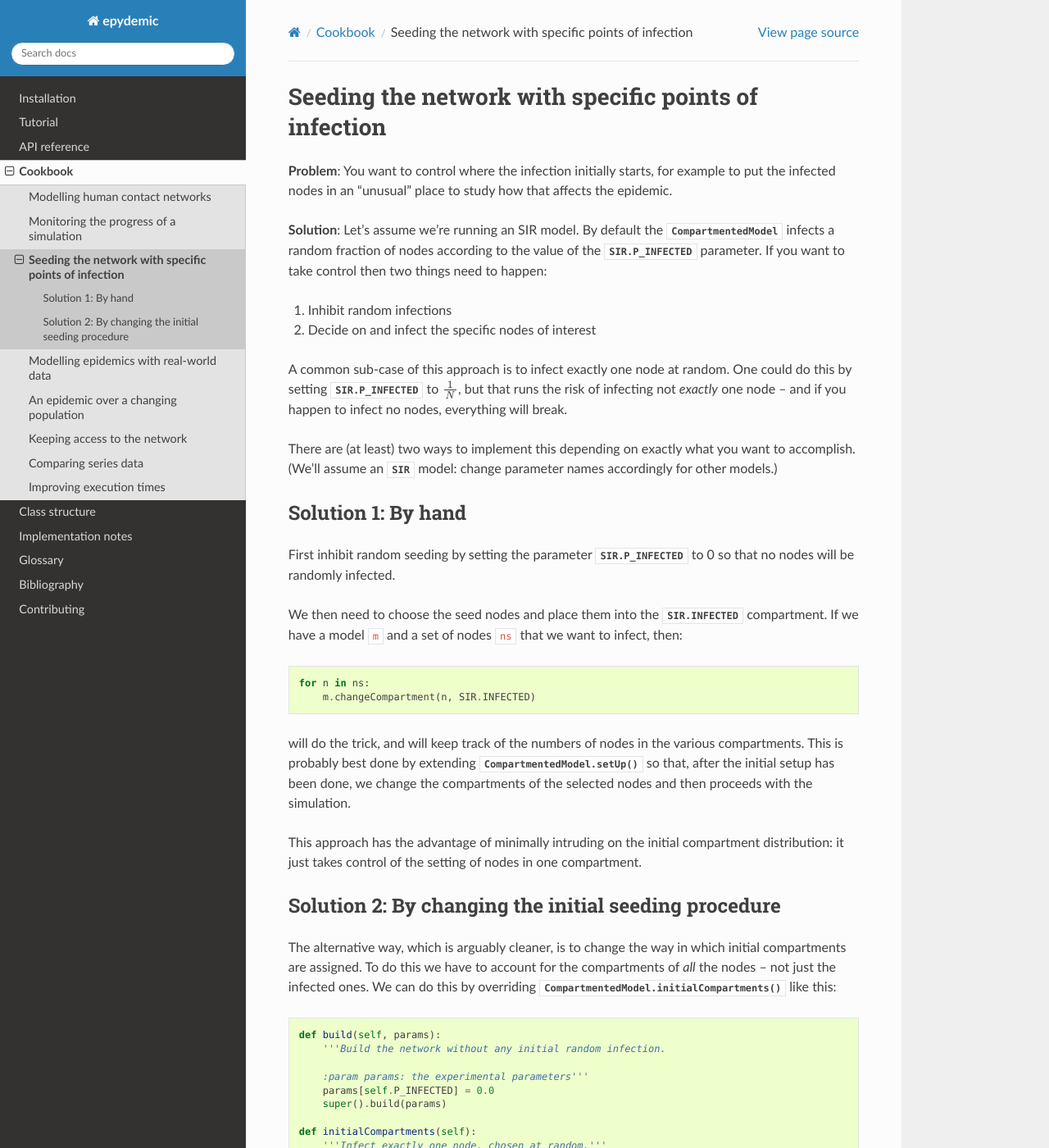
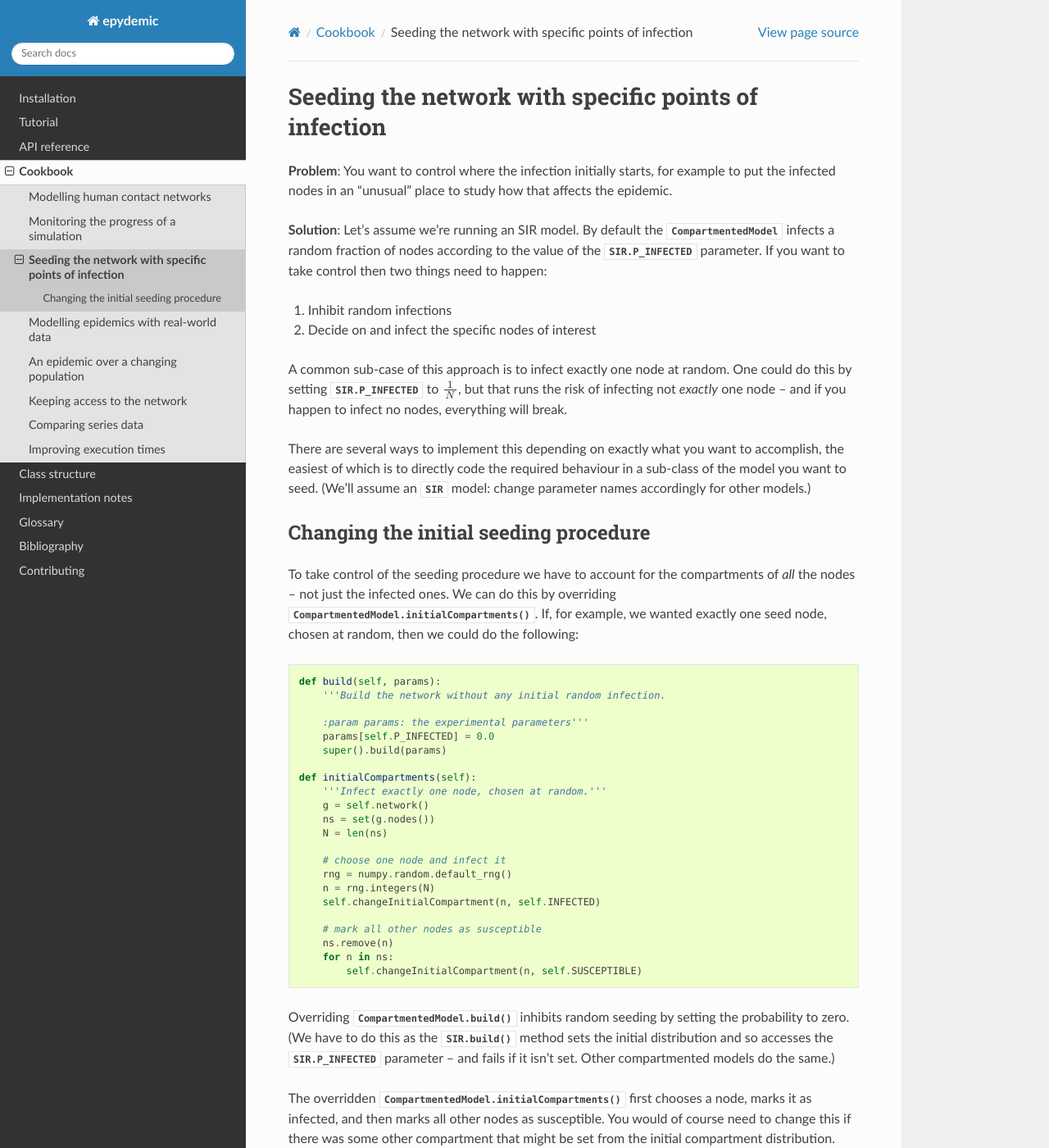
Before and after one commit to simoninireland/epydemic, a Sphinx documentation site: the page built from doc/cookbook/infect-specific-nodes.rst, in a window 1280 px wide and 1400 px high. Shown: the whole window at 82% size. Built offline with Sphinx 7.4.7 and the Read the Docs theme 2.0.0, drawn with Linux system fonts in a browser that asks for light colours.

Commit message:
Fixed some confusing text

```diff
--- a/doc/cookbook/infect-specific-nodes.rst
+++ b/doc/cookbook/infect-specific-nodes.rst
@@ -23,46 +23,22 @@ random. One could do this by setting :attr:`SIR.P_INFECTED` to
 one node -- and if you happen to infect no nodes, everything will
 break.
 
-There are (at least) two ways to implement this depending on exactly
-what you want to accomplish. (We'll assume an :class:`SIR` model:
-change parameter names accordingly for other models.)
+There are several ways to implement this depending on exactly what you
+want to accomplish, the easiest of which is to directly code the
+required behaviour in a sub-class of the model you want to
+seed. (We'll assume an :class:`SIR` model: change parameter names
+accordingly for other models.)
 
 
-Solution 1: By hand
--------------------
+Changing the initial seeding procedure
+--------------------------------------
 
-First inhibit random seeding by setting the parameter
-:attr:`SIR.P_INFECTED` to 0 so that no nodes will be randomly
-infected.
-
-We then need to choose the seed nodes and place them into the
-:attr:`SIR.INFECTED` compartment. If we have a model ``m`` and a set
-of nodes ``ns`` that we want to infect, then:
-
-.. code-block:: python
-
-    for n in ns:
-	m.changeCompartment(n, SIR.INFECTED)
-
-will do the trick, and will keep track of the numbers of nodes in the
-various compartments. This is probably best done by extending
-:meth:`CompartmentedModel.setUp` so that, after the initial setup has been done, we
-change the compartments of the selected nodes and then proceeds with
-the simulation.
-
-This approach has the advantage of minimally intruding on the initial
-compartment distribution: it just takes control of the setting of
-nodes in one compartment.
-
-
-Solution 2: By changing the initial seeding procedure
------------------------------------------------------
-
-The alternative way, which is arguably cleaner, is to change the way
-in which initial compartments are assigned. To do this we have to
-account for the compartments of *all* the nodes -- not just the
-infected ones. We can do this by overriding
-:meth:`CompartmentedModel.initialCompartments` like this:
+To take control of the seeding procedure we have to account for the
+compartments of *all* the nodes -- not just the infected ones. We can
+do this by overriding
+:meth:`CompartmentedModel.initialCompartments`. If, for example, we
+wanted exactly one seed node, chosen at random, then we could do
+the following:
 
 .. code-block:: python
 
```
